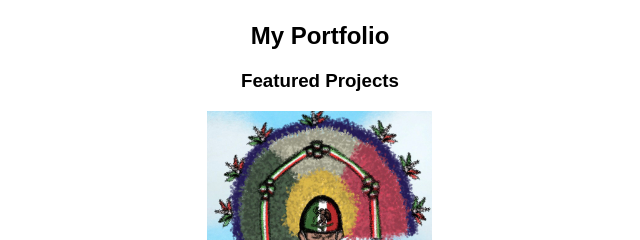
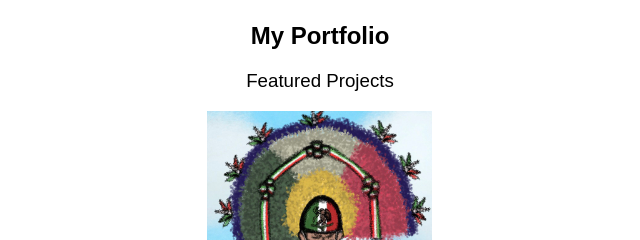
Before and after one commit to jordanperezsales/mywebsite, a plain HTML site: page index.html in a window 1280 px wide. Shown: the part 443-683 px from the top of the page, 320-960 px from the left. Drawn offline with Linux system fonts and the light colour scheme; a web font is replaced by a local one.

Commit message:
Update styles.css

```diff
--- a/styles.css
+++ b/styles.css
@@ -12,6 +12,12 @@ h1 {
     font-size: 48px;
     font-weight: 700;
     color: #fdfcfc;
+}
+
+/* Apply Myriad Pro Regular */
+p, h3 {
+    font-family: "myriad-pro", sans-serif;
+    font-weight: 400; /* Regular */
 }
 
 header {
```
